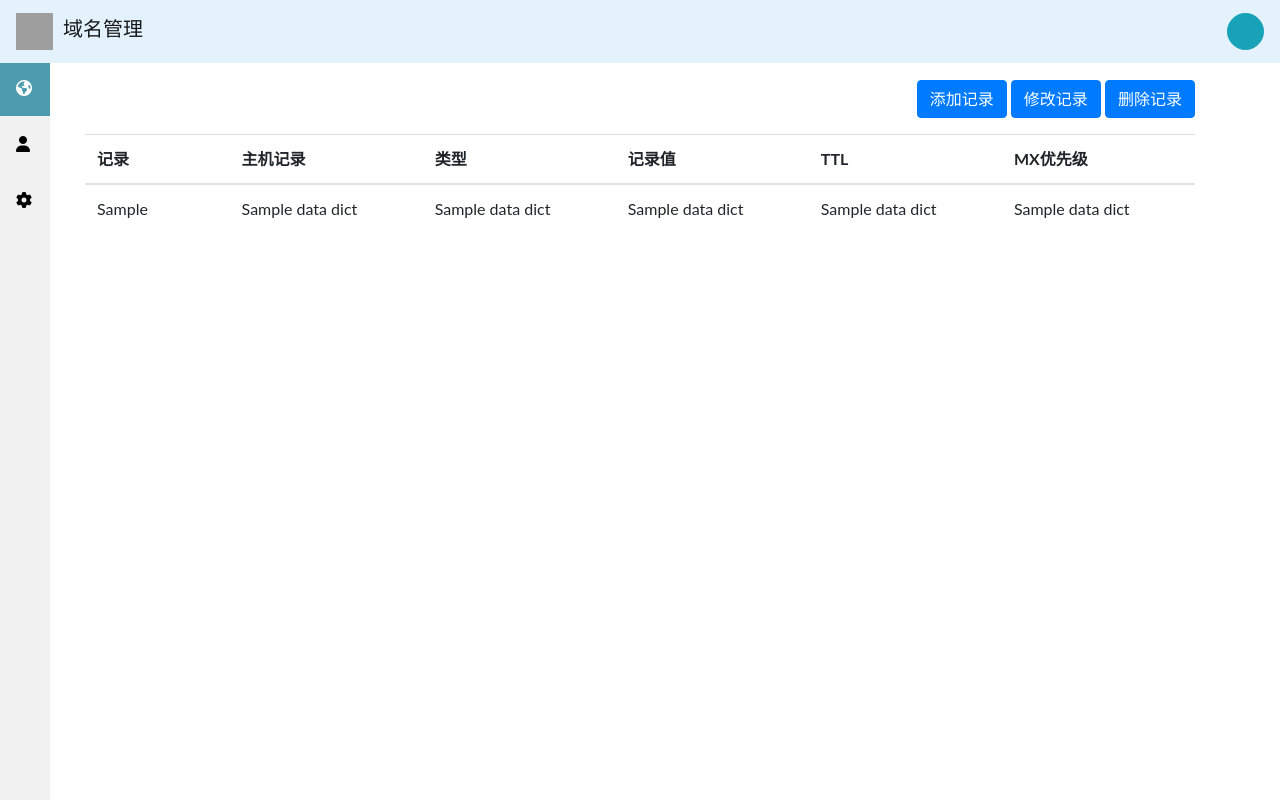
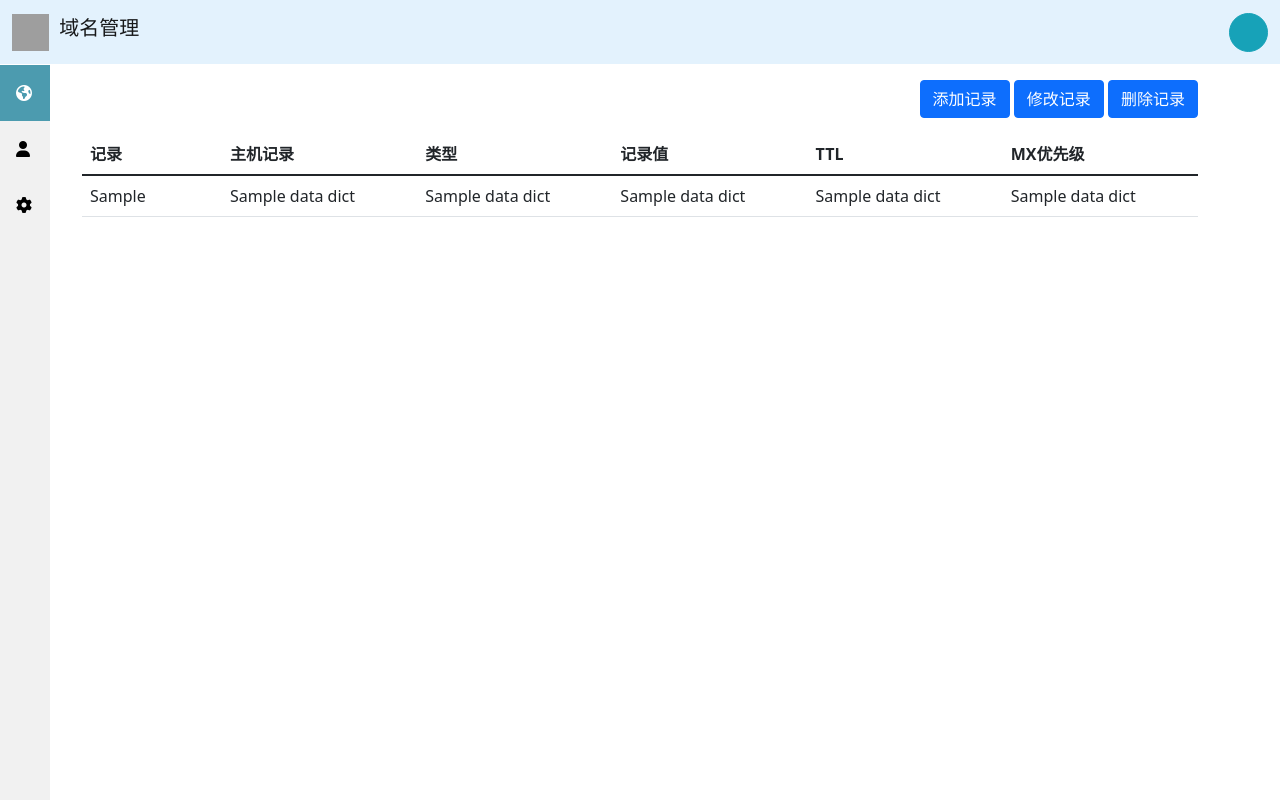
Before and after one commit to yang6world/namesilo-domain-share, a Flask app: template templates/admin.html in a window 1280 px wide. Run offline with Flask 3, Linux system fonts and the light colour scheme; the template is opened without the code that fills it: most values are stand-ins (such as "Sample title", 1, 10 or a date in 2020); some libraries are stand-ins or nearby versions; grey boxes are pictures that could not be loaded.

Commit message:
迁移到bootstrap5

```diff
--- a/static/css/main.css
+++ b/static/css/main.css
@@ -16,12 +16,17 @@
 }
 
 .btn-circle.btn-lg {
-    width: 37px;
-    height: 37px;
+    width: 39px;
+    height: 39px;
     padding: 8px 14px;
     font-size: 18px;
     line-height: 1.33;
     border-radius: 50px;
+}
+.btn-circle.btn-lg.btn-info {
+    color: #fff;
+    background-color: #17a2b8;
+    border-color: #17a2b8;
 }
 
 button span {
@@ -124,7 +129,7 @@ body {
   width: 50px;
   background-color: #f1f1f1;
   position: fixed;
-  top: 60px; /* 与导航栏底部对齐 */
+  top: 65px; /* 与导航栏底部对齐 */
   height: calc(100% - 60px); /* 调整侧边栏高度以适应屏幕剩余空间 */
   overflow: auto;
   z-index: 999;
--- a/templates/admin.html
+++ b/templates/admin.html
@@ -2,18 +2,18 @@
 <html lang="zh">
 <head>
     <title>域名管理</title>
-    <meta charset="UTF-8" />
+    <meta charset="UTF-8"/>
     <meta name="application-name" content="域名管理">
     <meta name="apple-mobile-web-app-title" content="域名管理">
     <meta name="viewport" content="width=device-width, initial-scale=1.0, maximum-scale=1.0"/>
     <meta name="apple-mobile-web-app-capable" content="yes">
     <meta name="apple-mobile-web-app-status-bar-style" content="black-translucent"/>
-    <link rel="icon" type="image/svg+xml" href="{{url_for('static', filename='img/yserver.png')}}" />
-    <link rel="stylesheet" href="https://cdn.staticfile.org/twitter-bootstrap/4.3.1/css/bootstrap.min.css">
+    <link rel="icon" type="image/svg+xml" href="{{ url_for('static', filename='img/yserver.png') }}"/>
     <link rel="stylesheet" href="{{ url_for('static', filename='css/main.css') }}">
     <script src="https://cdn.staticfile.org/jquery/3.2.1/jquery.min.js"></script>
-    <script src="https://cdn.staticfile.org/popper.js/1.15.0/umd/popper.min.js"></script>
-    <script src="https://cdn.staticfile.org/twitter-bootstrap/4.3.1/js/bootstrap.min.js"></script>
+    <link rel="stylesheet" href="https://cdn.staticfile.org/twitter-bootstrap/5.1.1/css/bootstrap.min.css">
+    <script src="https://cdn.staticfile.org/popper.js/2.9.3/umd/popper.min.js"></script>
+    <script src="https://cdn.staticfile.org/twitter-bootstrap/5.1.1/js/bootstrap.min.js"></script>
     <link href="https://cdn.bootcdn.net/ajax/libs/font-awesome/6.4.2/css/all.css" rel="stylesheet">
     <script src="{{ url_for('static', filename='js/admin.js') }}"></script>
     <style>
@@ -45,29 +47,31 @@
     </div>
 </div>
 <div class="sidebar">
-      <a class="sidebar-link active" href="#"><i class="fa-solid fa-earth-americas"></i></a>
-      <a class="sidebar-link" href="#"><i class="fa-solid fa-user"></i></a>
-      <a class="sidebar-link" href="#"><i class="fa-solid fa-gear"></i></a>
+    <a class="sidebar-link active" id="domainButton"><i class="fa-solid fa-earth-americas"></i></a>
+    <a class="sidebar-link" id="userButton"><i class="fa-solid fa-user"></i></a>
+    <a class="sidebar-link" id="settingButton"><i class="fa-solid fa-gear"></i></a>
 </div>
 <nav class="navbar navbar-light mb-3" style="background-color: #e3f2fd;">
+    <div class="container-fluid">
         <a class="navbar-brand" href="#">
-            <img src="https://blog.yserver.top/wp-content/uploads/2023/11/yserver-1.png" width="35" height="35" class="d-inline-block align-top" alt="">
+            <img src="https://blog.yserver.top/wp-content/uploads/2023/11/yserver-1.png" width="35" height="35"
+                 class="d-inline-block align-text-top" alt="">
             域名管理
         </a>
         <button type="button" class="btn btn-info btn-circle btn-lg"><span>{{ user }}</span></button>
+    </div>
 </nav>
-    <div class="container">
+<div class="container" id="domainPage">
 
 
-
-        <div class="text-right mb-3">
-            <button type="button" class="btn btn-primary" data-toggle="modal" data-target="#addRecord">
+    <div class="text-end mb-3">
+        <button type="button" class="btn btn-primary" data-bs-toggle="modal" data-bs-target="#addRecord">
             添加记录
         </button>
-            <button type="button" class="btn btn-primary" data-toggle="modal" data-target="#modifyRecord">
+        <button type="button" class="btn btn-primary" data-bs-toggle="modal" data-bs-target="#modifyRecord">
             修改记录
         </button>
-            <button type="button" class="btn btn-primary" data-toggle="modal" data-target="#deleteRecord">
+        <button type="button" class="btn btn-primary" data-bs-toggle="modal" data-bs-target="#deleteRecord">
             删除记录
         </button>
     </div>
@@ -226,24 +238,32 @@
                     </select>
                 </div>
                 <div class="input-group mb-3">
-                        <input type="text" class="form-control" id="inputGroupSelect01" value="" aria-label="Record Type" aria-describedby="basic-addon2" readonly>
+                    <input type="text" class="form-control" id="inputGroupSelect01" value="" aria-label="Record Type"
+                           aria-describedby="basic-addon2" readonly>
                 </div>
 
             </div>
             <div class="modal-footer">
-                    <button type="button" class="btn btn-secondary" data-dismiss="modal">取消</button>
+                <button type="button" class="btn btn-secondary" data-bs-dismiss="modal">取消</button>
                 <button type="button" class="btn btn-primary" id="submitDeleteRecord">删除</button>
             </div>
         </div>
     </div>
 </div>
 
+<div class="container" id="userPage" hidden="hidden">
+    <p>hello world</p>
+</div>
+
+<div class="container" id="settingPage" hidden="hidden">
+    <p>hello world--setting</p>
+</div>
 
 </body>
 <script>
-$(document).ready(function() {
-    $('#modifyRecord, #deleteRecord').on('show.bs.modal', function() {
-        $(this).find('#selectHost').on('change', function() {
+    $(document).ready(function () {
+        $('#modifyRecord, #deleteRecord').on('show.bs.modal', function () {
+            $(this).find('#selectHost').on('change', function () {
                 const selectedHost = $(this).val();
                 let recordHost = '';
                 let recordType = '';
```
Also changed, not shown: other parts of templates/admin.html (+28 -18 lines), static/js/admin.js (+31 -11 lines), templates/manage.html (+19 -17 lines). Lines whose indentation alone changed are shown as unchanged.
